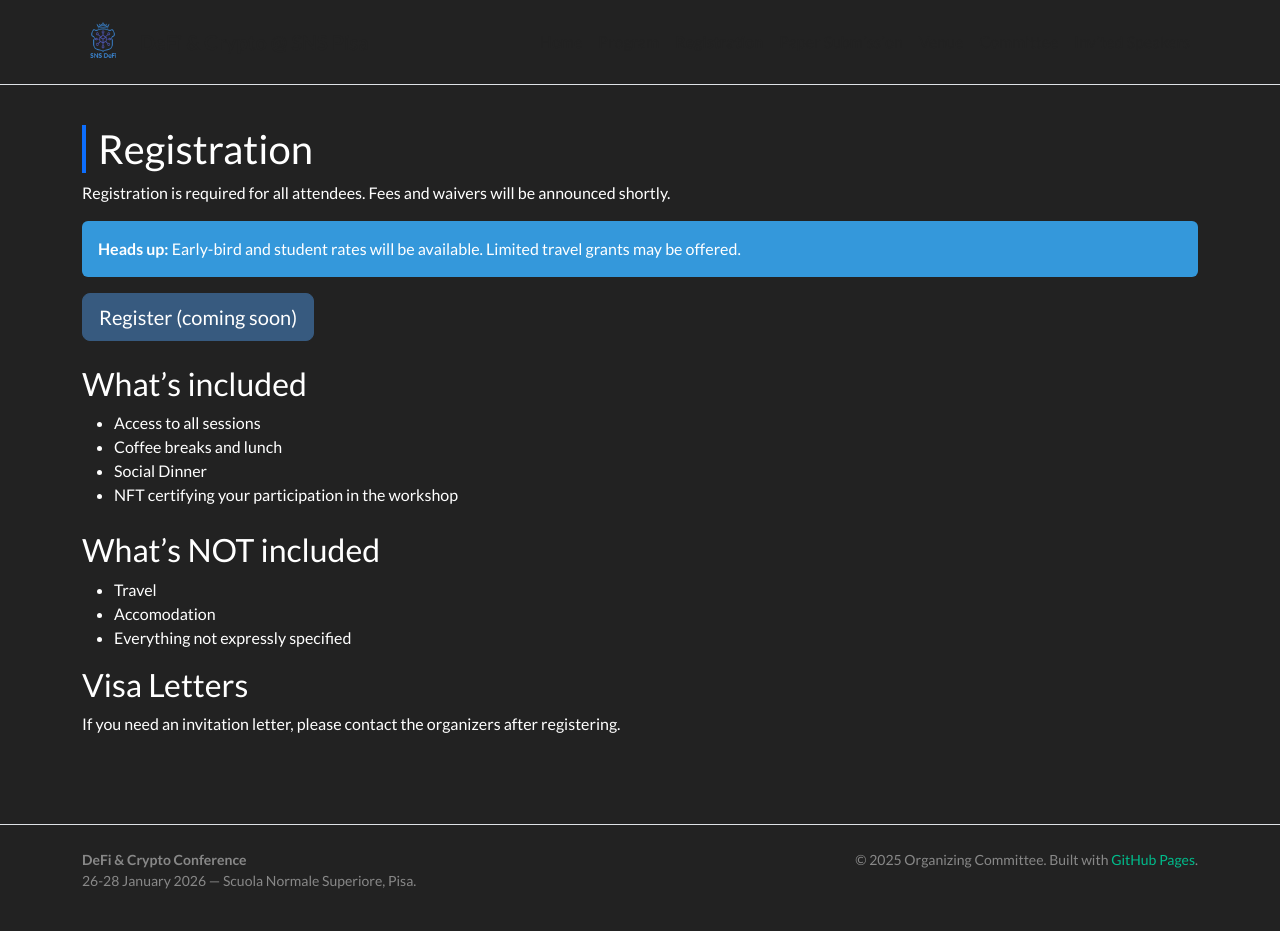
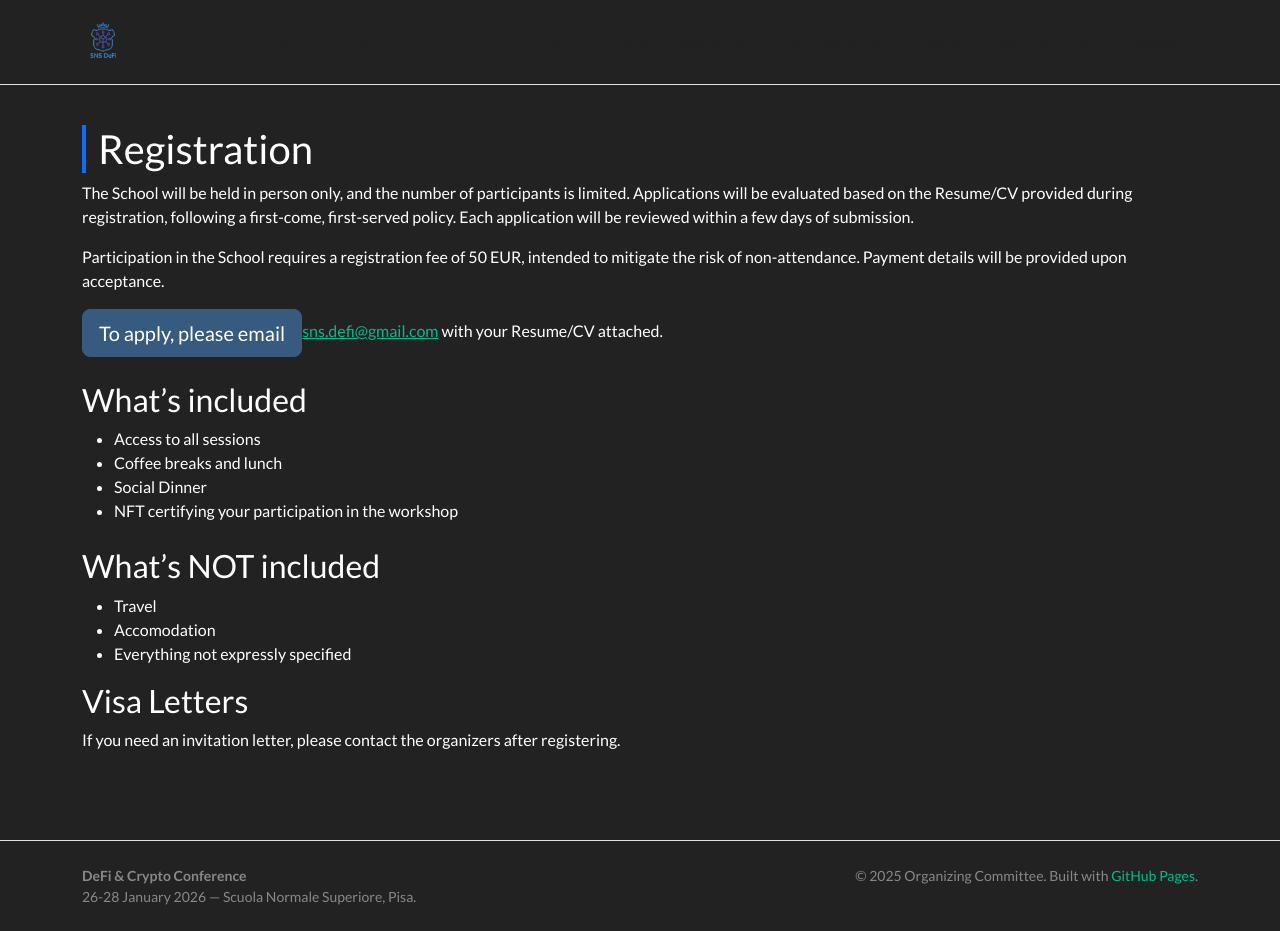
Before and after one commit to sns-defi/sns-defi.github.io, a Jekyll site: the page built from registration.md, in a window 1280 px wide and 931 px high. Built offline with Jekyll 4.4.1, drawn with Linux system fonts in a browser that asks for light colours; nearby versions of some CDN libraries.

Commit message:
Update registration.md

```diff
--- a/registration.md
+++ b/registration.md
@@ -5,13 +5,12 @@ permalink: /registration/
 ---
 
 <h2 class="section-title">Registration</h2>
-<p>Registration is required for all attendees. Fees and waivers will be announced shortly.</p>
+<p>The School will be held in person only, and the number of participants is limited.
+  Applications will be evaluated based on the Resume/CV provided during registration, following a first-come, first-served policy. Each application will be reviewed within a few days of submission.</p>
 
-<div class="alert alert-info" role="alert">
-  <strong>Heads up:</strong> Early-bird and student rates will be available. Limited travel grants may be offered.
-</div>
+<p>Participation in the School requires a registration fee of 50 EUR, intended to mitigate the risk of non-attendance. Payment details will be provided upon acceptance.</p>
 
-<a class="btn btn-primary btn-lg" href="#" role="button">Register (coming soon)</a>
+<a class="btn btn-primary btn-lg" href="#" role="button">To apply, please email <a href="mailto:sns.defi@gmail.com">sns.defi@gmail.com</a> with your Resume/CV attached.</a>
 
 <h3 class="mt-4">What’s included</h3>
 <ul>
```
